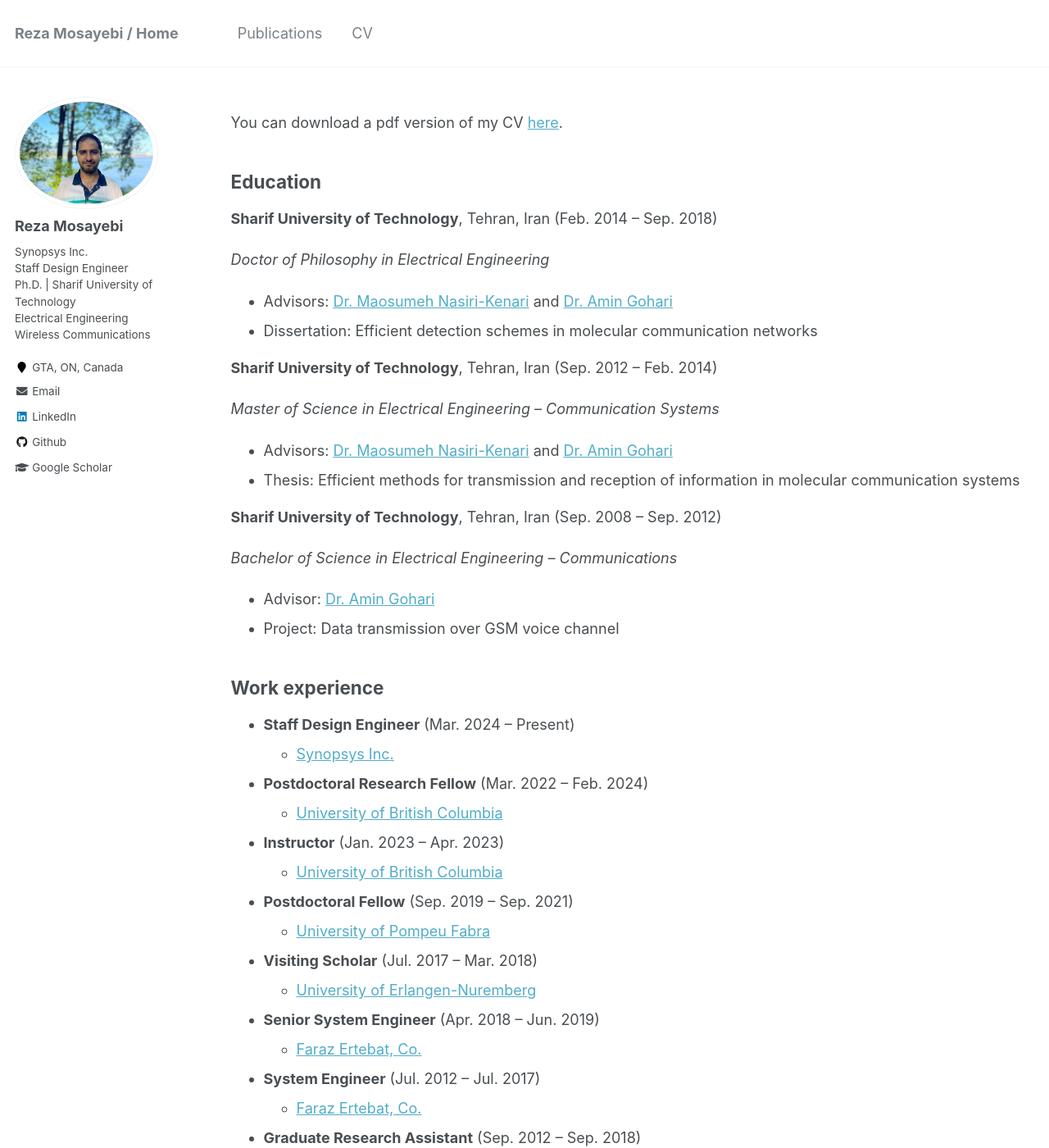
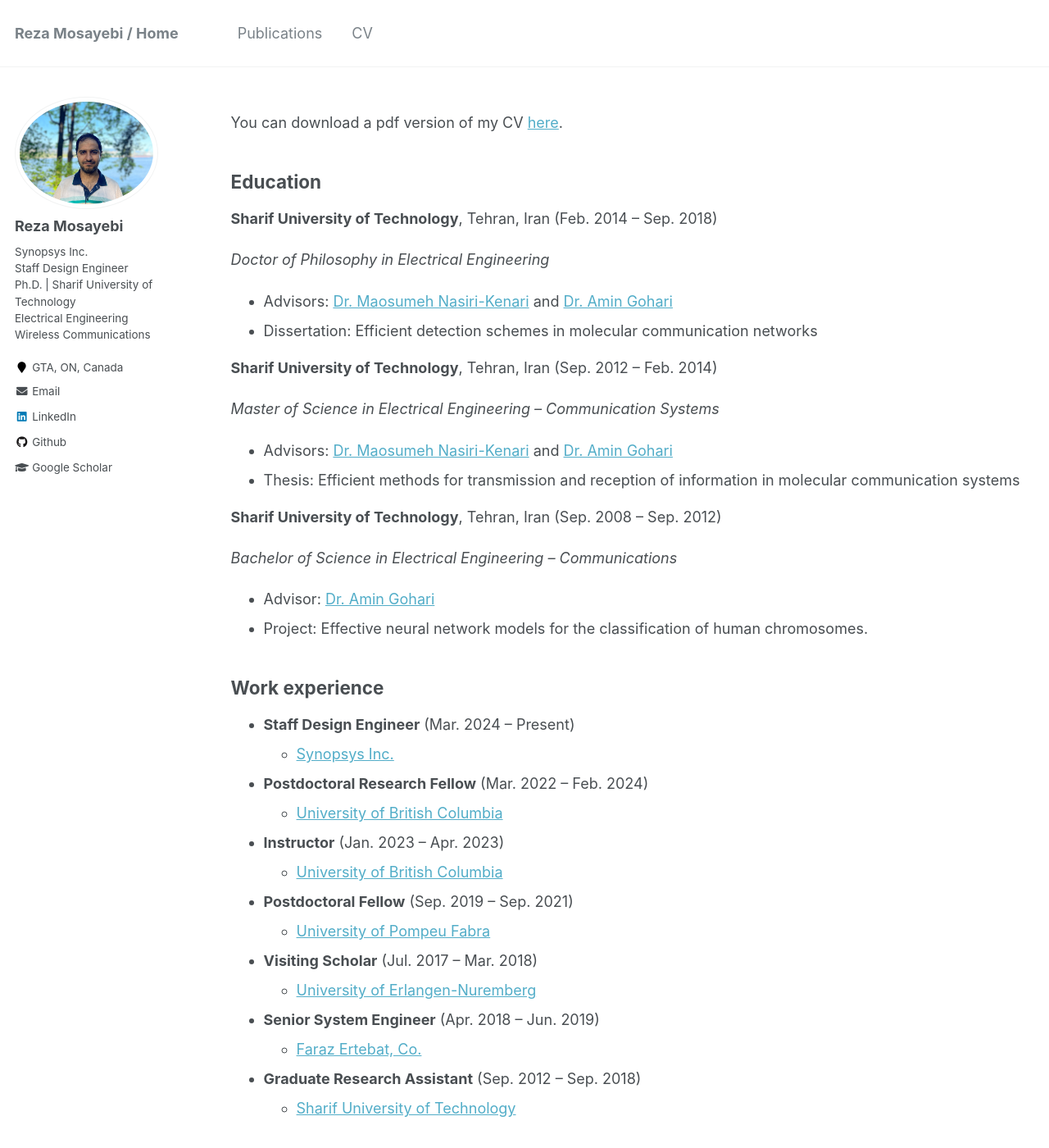
Before and after one commit to rmosayebi/rmosayebi.github.io, a Jekyll site: the page built from _pages/cv.md, in a window 1280 px wide and 1400 px high. Shown: the whole window at 82% size. Built offline with Jekyll 4.4.1, drawn with Linux system fonts in a browser that asks for light colours.

Commit message:
Updated homepage content

```diff
--- a/_pages/cv.md
+++ b/_pages/cv.md
@@ -27,7 +27,7 @@ Education
 
 *Bachelor of Science in Electrical Engineering -- Communications*
 * Advisor: [Dr. Amin Gohari](http://sharif.edu/~aminzadeh/)
-* Project: Data transmission over GSM voice channel
+* Project: Effective neural network models for the classification of human chromosomes.
 
 Work experience
 -----------
@@ -43,8 +43,6 @@ Work experience
   * [University of Erlangen-Nuremberg](https://www.fau.eu/n)
 * **Senior System Engineer** (Apr. 2018 -- Jun. 2019)
   * [Faraz Ertebat, Co.](https://farazcomm.com/?language=en)
-* **System Engineer** (Jul. 2012 -- Jul. 2017)
-  * [Faraz Ertebat, Co.](https://farazcomm.com/?language=en)
 * **Graduate Research Assistant** (Sep. 2012 -- Sep. 2018)
   * [Sharif University of Technology](https://www.ee.sharif.edu/en/)
 
```
